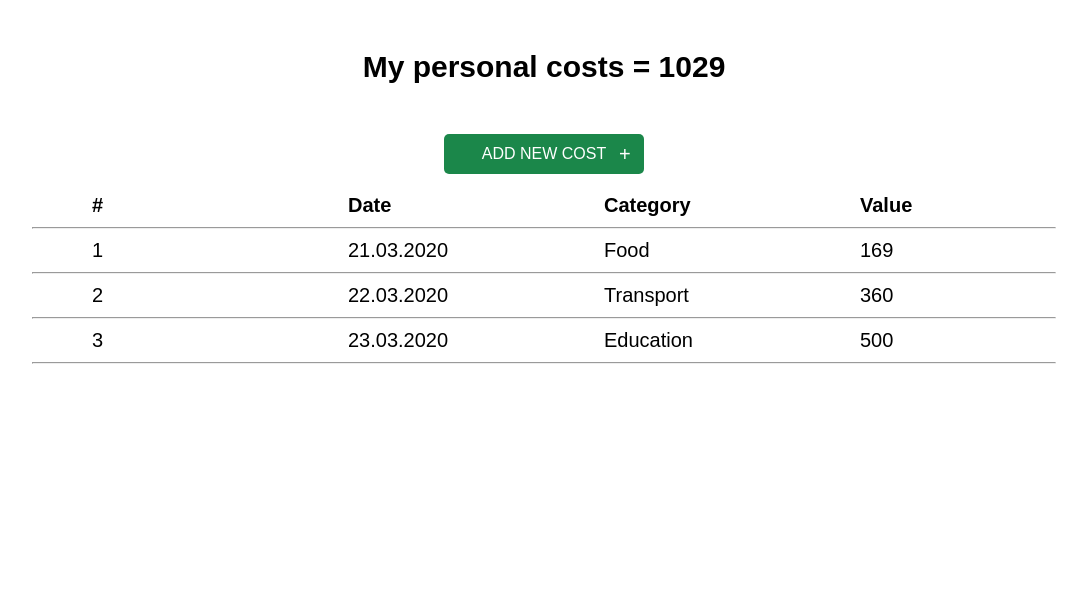
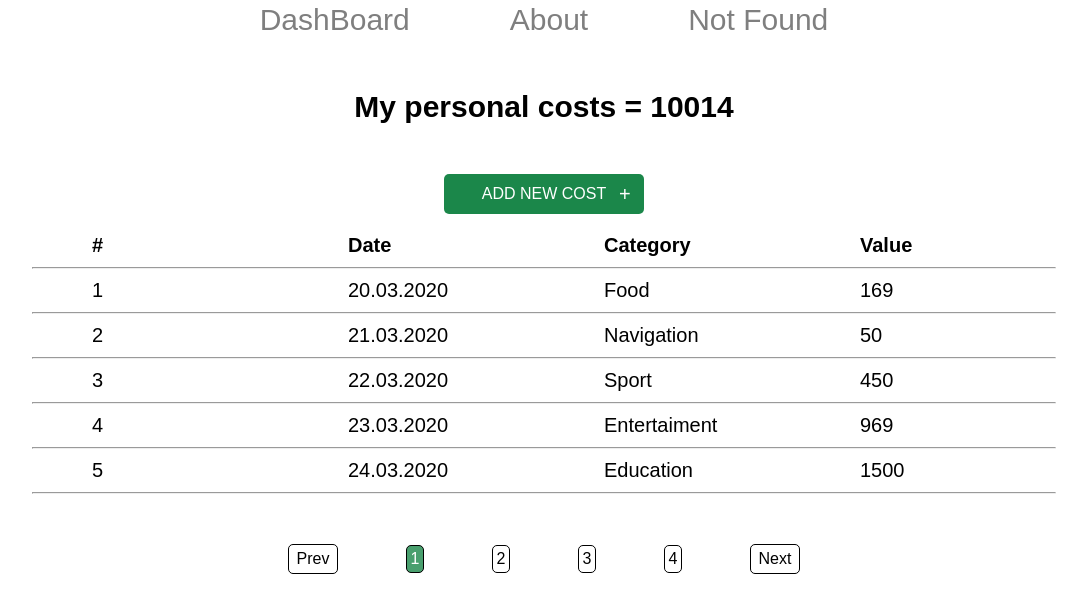
Before and after one commit to artemtumanov/VueJS, a Vue app: page /dashboard in a window 1280 px wide. Shown: the top 612 px of the page, without its empty margins (96-1183 px from the left). Built offline with nearby package versions, Linux system fonts and the light colour scheme.

Commit message:
add lesson -4

```diff
--- /dev/null
+++ b/pages/AboutPage.vue
@@ -0,0 +1,15 @@
+<template>
+    <div>
+        About
+    </div>
+</template>
+
+<script>
+export default {
+
+}
+</script>
+
+<style lang="scss" scoped>
+
+</style>
--- /dev/null
+++ b/pages/DashBoard.vue
@@ -0,0 +1,41 @@
+<template>
+    <div style="width: 100%">
+        <div class="header">My personal costs = {{ totalCost }}</div>
+        <AddPaymantForm @add-payment="addPayment" :categoryList="categoryList" :paymentsList='paymentsList'>
+        </AddPaymantForm>
+        <PaymantsDisplay :paymentsList='paymentsList'>
+        </PaymantsDisplay>
+    </div>
+</template>
+
+<script>
+import PaymantsDisplay from '../src/components/PaymantsDisplay.vue';
+import AddPaymantForm from '../src/components/AddPaymantForm.vue';
+import { mapActions, mapMutations, mapGetters } from 'vuex';
+
+export default {
+    components: {
+        PaymantsDisplay,
+        AddPaymantForm,
+    },
+    computed: {
+        ...mapGetters(['paymentsList', 'categoryList', 'totalCost'])
+    },
+    methods: {
+        ...mapActions(['fetchData', 'fetchCategoryData']),
+        ...mapMutations(['ADD_PAYMENT_DATA']),
+        addPayment(data) {
+            this.ADD_PAYMENT_DATA(data)
+        }
+    },
+    created() {
+        this.fetchCategoryData();
+        this.fetchData();
+    }
+}
+
+</script>
+
+<style lang="scss" scoped>
+
+</style>
--- /dev/null
+++ b/pages/NotFound.vue
@@ -0,0 +1,15 @@
+<template>
+    <div>
+        Not Found 404
+    </div>
+</template>
+
+<script>
+export default {
+
+}
+</script>
+
+<style lang="scss" scoped>
+
+</style>
--- a/src/App.vue
+++ b/src/App.vue
@@ -1,46 +1,27 @@
 <template>
   <div id="app">
     <header>
-      <div class="header">My personal costs = {{ totalCost }}</div>
+      <nav>
+        <router-link to="dashboard" class="router-link">DashBoard</router-link>
+        <router-link to="aboutpage" class="router-link">About</router-link>
+        <router-link to="notfound" class="router-link">Not Found</router-link>
+      </nav>
     </header>
     <main>
-      <AddPaymantForm @add-payment="addPayment" :categoryList="categoryList">
-      </AddPaymantForm>
-      <PaymantsDisplay :paymentsList='paymentsList'>
-      </PaymantsDisplay>
-      <PaginationList></PaginationList>
+      <router-view></router-view>
     </main>
   </div>
 </template>
 
 <script>
 
-import PaymantsDisplay from './components/PaymantsDisplay.vue';
-import AddPaymantForm from './components/AddPaymantForm.vue';
-import { mapActions, mapMutations, mapGetters } from 'vuex';
-import PaginationList from './components/PaginationList.vue';
 
 export default {
   name: 'App',
-  components: {
-    PaymantsDisplay,
-    AddPaymantForm,
-    PaginationList
-  },
-  computed: {
-    ...mapGetters(['paymentsList', 'categoryList', 'totalCost'])
-  },
-  methods: {
-    ...mapActions(['fetchData', 'fetchCategoryData']),
-    ...mapMutations(['ADD_PAYMENT_DATA']),
-    addPayment(data) {
-      this.ADD_PAYMENT_DATA(data)
-    }
-  },
-  created() {
-    this.fetchCategoryData();
-    this.fetchData();
-  }
+  // mounted() {
+  //   console.log(this.$router);
+  //   console.log(this.$route);
+  // },
 }
 </script>
 
@@ -53,6 +34,24 @@ export default {
 
 body {
   font-family: sans-serif;
+}
+
+header {
+  height: 40px;
+  display: flex;
+  justify-content: space-around;
+  align-items: center;
+}
+
+.router-link {
+  margin: 0 50px;
+  font-size: 30px;
+  text-decoration: none;
+  color: rgba($color: #000000, $alpha: 0.5);
+
+  &:focus {
+    color: #000000
+  }
 }
 
 .header {
--- a/src/components/AddPaymantForm.vue
+++ b/src/components/AddPaymantForm.vue
@@ -25,6 +25,7 @@ export default {
             value: '',
             category: '',
             date: '',
+            id: '',
             isShow: false
         }
     },
@@ -33,15 +34,20 @@ export default {
             type: Array,
             default: () => []
         },
+        paymentsList: {
+            type: Array,
+            default: () => ([])
+        }
     },
     methods: {
         addPayment() {
-            const { value, category, date } = this;
+            let { value, category, date } = this;
 
-            const data = {
+            let data = {
                 value,
                 category,
-                date: date || this.currentDate
+                date: date || this.currentDate,
+                id: this.paymentsList.length + 1
             }
 
             this.$emit('add-payment', data);
--- a/src/components/PaginationList.vue
+++ b/src/components/PaginationList.vue
@@ -1,15 +1,86 @@
 <template>
     <div>
-
+        <div class="paginate__wrapper">
+            <div class="paginate__prevNextBtn" @click=" onClick(cur - 1)">Prev</div>
+            <div class="paginate__numbers" v-bind:class="{active: cur === i}" @click="onClick(i)" v-for="i in amount"
+                :key="i">{{ i }} </div>
+            <div class="paginate__prevNextBtn" @click=" onClick(cur + 1)">Next</div>
+        </div>
     </div>
 </template>
 
 <script>
 export default {
+    props: {
+        length: Number,
+        n: Number,
+        cur: Number
+    },
+    methods: {
+        onClick(p) {
+            if (p < 1 || p > this.amount) {
+                return
+            }
 
+            this.$emit('paginate', p)
+        }
+    },
+    computed: {
+        amount() {
+            return Math.ceil(this.length / this.n)
+        }
+    }
 }
 </script>
 
 <style lang="scss" scoped>
+.paginate {
+    &__wrapper {
+        display: flex;
+        margin: 0 auto;
+        justify-content: space-between;
+        height: 50px;
+        align-items: center;
+        width: 50%;
+    }
 
+    &__prevNextBtn {
+        width: 50px;
+        height: 30px;
+        cursor: pointer;
+        border: 1px solid black;
+        display: flex;
+        justify-content: center;
+        align-items: center;
+        border-radius: 5px;
+
+        &:hover {
+            background-color: rgba(27, 135, 74, 0.8);
+            color: #fff;
+            transition: all 0.4s;
+        }
+    }
+
+    &__numbers {
+        cursor: pointer;
+        width: 18px;
+        height: 28px;
+        border: 1px solid black;
+        display: flex;
+        justify-content: center;
+        align-items: center;
+        border-radius: 5px;
+
+        &:hover {
+            background-color: rgba(27, 135, 74, 0.8);
+            color: #fff;
+            transition: all 0.4s;
+        }
+    }
+}
+
+.active {
+    background-color: rgba(27, 135, 74, 0.8);
+    color: #fff;
+}
 </style>
--- a/src/components/PaymantsDisplay.vue
+++ b/src/components/PaymantsDisplay.vue
@@ -8,9 +8,9 @@
                 <div class="list__value"><b>Value</b></div>
             </div>
             <hr>
-            <div v-for="(payment, index) in paymentsList" :key="index">
+            <div v-for="payment in currentElements" :key="payment.id">
                 <div class="list__wrapper">
-                    <div class="list__number">{{ index + 1 }}</div>
+                    <div class="list__number">{{ payment.id }}</div>
                     <div class="list__date">{{ payment.date }}</div>
                     <div class="list__category">{{ payment.category }}</div>
                     <div class="list__value">{{ payment.value }}</div>
@@ -18,24 +18,47 @@
                 <hr>
             </div>
         </div>
+        <PaginationList :length="paymentsList.length" :n="n" :cur="page" @paginate="onPaginate">
+        </PaginationList>
     </div>
 
 </template>
 
 <script>
+import PaginationList from './PaginationList.vue';
 export default {
+    components: { PaginationList },
+    data() {
+        return {
+            page: 1,
+            n: 5
+        }
+    },
+    methods: {
+        onPaginate(p) {
+            this.page = p
+        }
+    },
     props: {
         paymentsList: {
             type: Array,
             default: () => ([])
         }
-    }
+    },
+    computed: {
+        currentElements() {
+            const { n, page } = this
+            return this.paymentsList.slice(n * (page - 1), n * (page - 1) + n)
+        }
+    },
+
 }
 </script>
 
 <style lang="scss" scoped>
 .list {
     width: 100%;
+    height: 300px;
     display: flex;
     flex-direction: column;
 
--- a/src/router/index.js
+++ b/src/router/index.js
@@ -1,29 +1,48 @@
 import Vue from 'vue'
 import VueRouter from 'vue-router'
-import HomeView from '../views/HomeView.vue'
+import DashBoard from '../../pages/DashBoard'
+import AboutPage from '../../pages/AboutPage'
+import NotFound from '../../pages/NotFound'
 
 Vue.use(VueRouter)
 
-const routes = [
-  {
-    path: '/',
-    name: 'home',
-    component: HomeView
-  },
-  {
-    path: '/about',
-    name: 'about',
-    // route level code-splitting
-    // this generates a separate chunk (about.[hash].js) for this route
-    // which is lazy-loaded when the route is visited.
-    component: () => import(/* webpackChunkName: "about" */ '../views/AboutView.vue')
-  }
-]
-
 const router = new VueRouter({
   mode: 'history',
-  base: process.env.BASE_URL,
-  routes
+  routes: [
+    {
+      path: '/dashboard',
+      name: 'dashboard',
+      component: DashBoard
+    },
+    {
+      path: '/dashboard/:page',
+      component: DashBoard
+    },
+    {
+      path: '/aboutpage',
+      name: 'aboutpage',
+      component: AboutPage
+    },
+    {
+      path: '/notfound',
+      name: 'notfound',
+      component: NotFound
+    },
+    {
+      path: '*',
+      redirect: '/notfound'
+    }
+  ]
+})
+
+const titles = {
+  dashboard: 'Dashboard',
+  aboutpage: 'About',
+  notfound: 'Not Found'
+};
+
+router.afterEach((to) => {
+  document.title = titles[to.name]
 })
 
 export default router
--- a/src/store/paymentsList.js
+++ b/src/store/paymentsList.js
@@ -1,25 +1,6 @@
-const API_DATA = {
-  page1: [
-           { date: '21.03.2020', category: 'Food', value: 169 },
-           { date: '22.03.2020', category: 'Transport', value: 360 },
-           { date: '23.03.2020', category: 'Education', value: 500 }
-  ],
-  page2: [
-           { date: '24.03.2020', category: 'Food', value: 233 },
-           { date: '25.03.2020', category: 'Transport', value: 242 },
-           { date: '26.03.2020', category: 'Entertainment', value: 532 }
-  ],
-  page3: [
-           { date: '27.03.2020', category: 'Food', value: 199 },
-           { date: '28.03.2020', category: 'Transport', value: 344 },
-           { date: '29.03.2020', category: 'Sport', value: 322 }
-  ]
-}
-
 export default {
     state: {
-        paymentsList: [],
-        paymentsListByPages: {}
+        paymentsList: []
       },
       getters: {
         paymentsList: (state) => state.paymentsList,
@@ -35,10 +16,33 @@ export default {
       },
       actions: {
         fetchData({ commit }) {
-          setTimeout(() => {
-            const initialPaymentsList = API_DATA.page1
-            commit('SET_PAYMENTS_LIST', initialPaymentsList)
-          }, 1000)
+          return new Promise((resolve) => {
+            setTimeout(() => {
+              resolve([
+                { date: '20.03.2020', category: 'Food', value: 169, id:1 },
+                { date: '21.03.2020', category: 'Navigation', value: 50, id:2 },
+                { date: '22.03.2020', category: 'Sport', value: 450, id:3 },
+                { date: '23.03.2020', category: 'Entertaiment', value: 969, id:4 },
+                { date: '24.03.2020', category: 'Education', value: 1500, id:5 },
+                { date: '25.03.2020', category: 'Food', value: 200, id:6 },
+                { date: '20.03.2020', category: 'Food', value: 169, id:7 },
+                { date: '21.03.2020', category: 'Navigation', value: 50, id:8 },
+                { date: '22.03.2020', category: 'Sport', value: 450, id:9 },
+                { date: '23.03.2020', category: 'Entertaiment', value: 969, id:10 },
+                { date: '24.03.2020', category: 'Education', value: 1500, id:11 },
+                { date: '25.03.2020', category: 'Food', value: 200, id:12 },
+                { date: '20.03.2020', category: 'Food', value: 169, id:13 },
+                { date: '21.03.2020', category: 'Navigation', value: 50, id:14 },
+                { date: '22.03.2020', category: 'Sport', value: 450, id:15 },
+                { date: '23.03.2020', category: 'Entertaiment', value: 969, id:16 },
+                { date: '24.03.2020', category: 'Education', value: 1500, id:17 },
+                { date: '25.03.2020', category: 'Food', value: 200, id:18 }
+              ]
+              )
+            }, 1000)
+          }).then(res => {
+            commit('SET_PAYMENTS_LIST', res)
+          })
         }
       }
 }
```
